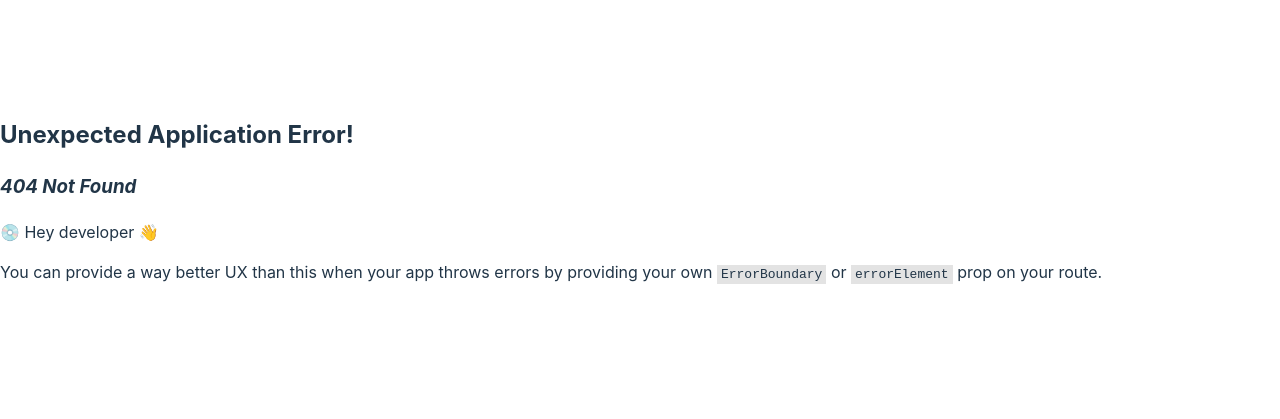
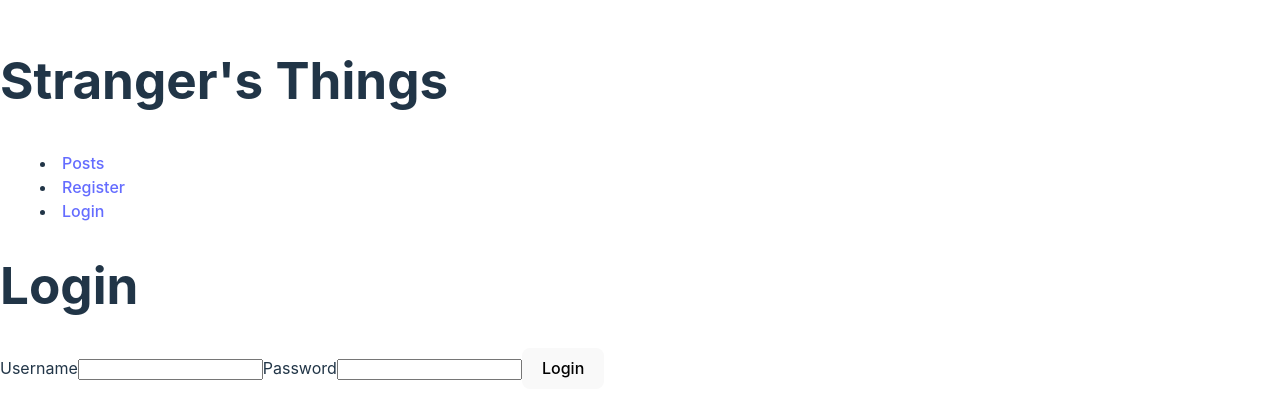
Before and after one commit to jevasqu1/Strangers-Things-Practice, a React (Vite) app: page /login in a window 1280 px wide. Before the commit this address had no page. Shown: the part 201-620 px from the top of the page. Built offline with nearby package versions, Linux system fonts and the light colour scheme.

Commit message:
create login component with corresponding routes

```diff
--- /dev/null
+++ b/src/features/auth/Login.jsx
@@ -0,0 +1,33 @@
+import { useState } from "react";
+
+export default function Login() {
+  const [username, setUsername] = useState("");
+  const [password, setPassword] = useState("");
+
+  return (
+    <>
+      <h1>Login</h1>
+      <form>
+        <label>
+          Username
+          <input
+            type="text"
+            value={username}
+            onChange={(e) => setUsername(e.target.value)}
+            autoComplete="username"
+          />
+        </label>
+        <label>
+          Password
+          <input
+            type="password"
+            value={password}
+            onChange={(e) => setPassword(e.target.value)}
+            autoComplete="current-password"
+          />
+        </label>
+        <button>Login</button>
+      </form>
+    </>
+  );
+}
--- a/src/features/layout/Navbar.jsx
+++ b/src/features/layout/Navbar.jsx
@@ -12,6 +12,9 @@ export default function Navbar() {
         <li>
           <Link to="/register">Register</Link>
         </li>
+        <li>
+          <Link to="/login">Login</Link>
+        </li>
       </menu>
     </nav>
   );
--- a/src/main.jsx
+++ b/src/main.jsx
@@ -9,6 +9,7 @@ import { createBrowserRouter, RouterProvider } from "react-router-dom";
 import PostDetails from "./features/posts/PostDetails.jsx";
 import PostPage from "./features/posts/PostPage.jsx";
 import Root from "./features/layout/Root";
+import Login from "./features/auth/Login";
 
 const router = createBrowserRouter([
   {
@@ -31,6 +32,10 @@ const router = createBrowserRouter([
         path: "/register",
         element: <Register />,
       },
+      {
+        path: "/login",
+        element: <Login />,
+      },
     ],
   },
 ]);
```
